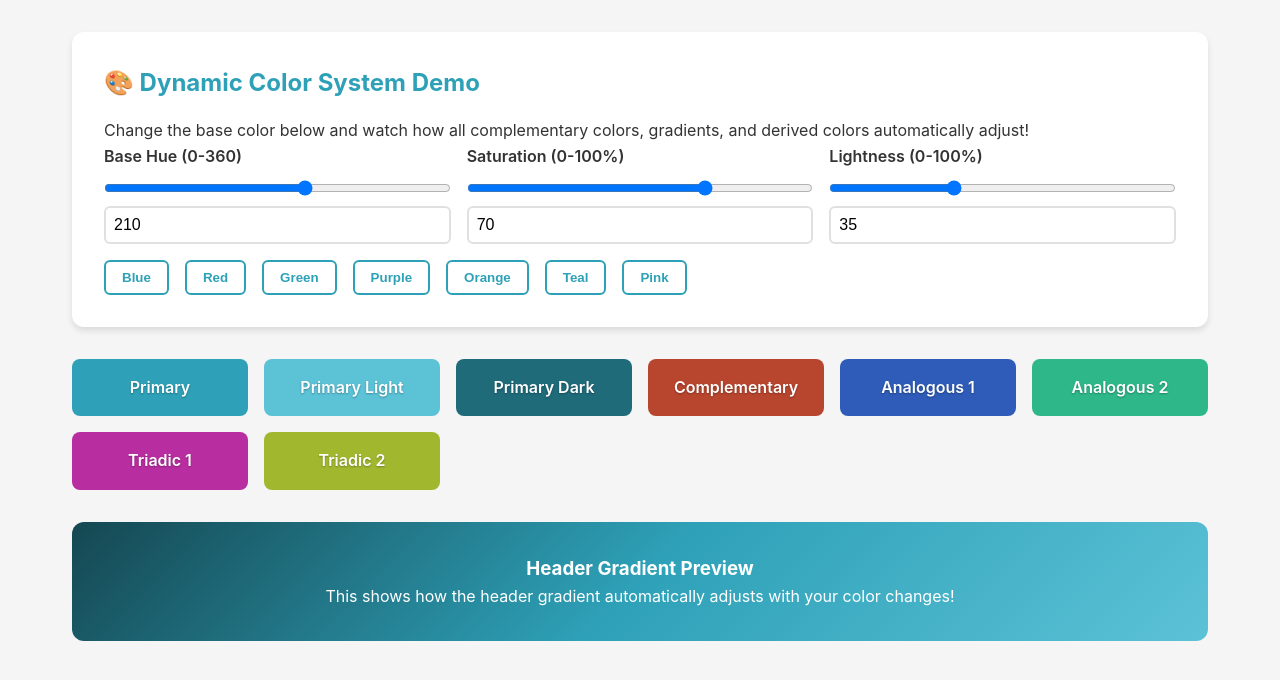
After one commit to onuralpArsln/AINewspaper, a web app: file frontend/color-demo.html in a window 1280 px wide. The commit adds this page. Shown: the top 680 px of the page. Run offline with its HTML, style and script files only (its server is not run), Linux system fonts and the light colour scheme.

Commit message:
color picker added

```diff
--- /dev/null
+++ b/frontend/color-demo.html
@@ -0,0 +1,236 @@
+<!DOCTYPE html>
+<html lang="en">
+
+<head>
+    <meta charset="UTF-8">
+    <meta name="viewport" content="width=device-width, initial-scale=1.0">
+    <title>Color System Demo - AI Newspaper</title>
+    <link rel="stylesheet" href="./public/css/style.css">
+    <style>
+        .color-demo {
+            padding: 2rem;
+            max-width: 1200px;
+            margin: 0 auto;
+        }
+
+        .color-controls {
+            background: var(--background-secondary);
+            padding: 2rem;
+            border-radius: 12px;
+            box-shadow: 0 4px 6px var(--shadow-color);
+            margin-bottom: 2rem;
+        }
+
+        .color-controls h2 {
+            color: var(--primary-color);
+            margin-bottom: 1rem;
+        }
+
+        .color-inputs {
+            display: grid;
+            grid-template-columns: repeat(auto-fit, minmax(200px, 1fr));
+            gap: 1rem;
+            margin-bottom: 1rem;
+        }
+
+        .color-input {
+            display: flex;
+            flex-direction: column;
+            gap: 0.5rem;
+        }
+
+        .color-input label {
+            font-weight: 600;
+            color: var(--text-primary);
+        }
+
+        .color-input input {
+            padding: 0.5rem;
+            border: 2px solid var(--border-color);
+            border-radius: 6px;
+            font-size: 1rem;
+        }
+
+        .color-input input[type="range"] {
+            padding: 0;
+        }
+
+        .color-palette {
+            display: grid;
+            grid-template-columns: repeat(auto-fit, minmax(150px, 1fr));
+            gap: 1rem;
+            margin-top: 2rem;
+        }
+
+        .color-swatch {
+            text-align: center;
+            padding: 1rem;
+            border-radius: 8px;
+            color: white;
+            font-weight: 600;
+            text-shadow: 0 1px 2px rgba(0, 0, 0, 0.3);
+        }
+
+        .primary {
+            background: var(--primary-color);
+        }
+
+        .primary-light {
+            background: var(--primary-light);
+        }
+
+        .primary-dark {
+            background: var(--primary-dark);
+        }
+
+        .complementary {
+            background: var(--complementary-color);
+        }
+
+        .analogous-1 {
+            background: var(--analogous-1);
+        }
+
+        .analogous-2 {
+            background: var(--analogous-2);
+        }
+
+        .triadic-1 {
+            background: var(--triadic-1);
+        }
+
+        .triadic-2 {
+            background: var(--triadic-2);
+        }
+
+        .preset-buttons {
+            display: flex;
+            gap: 1rem;
+            flex-wrap: wrap;
+            margin-top: 1rem;
+        }
+
+        .preset-btn {
+            padding: 0.5rem 1rem;
+            border: 2px solid var(--primary-color);
+            background: transparent;
+            color: var(--primary-color);
+            border-radius: 6px;
+            cursor: pointer;
+            font-weight: 600;
+            transition: all 0.3s ease;
+        }
+
+        .preset-btn:hover {
+            background: var(--primary-color);
+            color: white;
+        }
+    </style>
+</head>
+
+<body>
+    <div class="color-demo">
+        <div class="color-controls">
+            <h2>🎨 Dynamic Color System Demo</h2>
+            <p>Change the base color below and watch how all complementary colors, gradients, and derived colors
+                automatically adjust!</p>
+
+            <div class="color-inputs">
+                <div class="color-input">
+                    <label for="hue">Base Hue (0-360)</label>
+                    <input type="range" id="hue" min="0" max="360" value="210">
+                    <input type="number" id="hueValue" min="0" max="360" value="210">
+                </div>
+                <div class="color-input">
+                    <label for="saturation">Saturation (0-100%)</label>
+                    <input type="range" id="saturation" min="0" max="100" value="70">
+                    <input type="number" id="saturationValue" min="0" max="100" value="70">
+                </div>
+                <div class="color-input">
+                    <label for="lightness">Lightness (0-100%)</label>
+                    <input type="range" id="lightness" min="0" max="100" value="35">
+                    <input type="number" id="lightnessValue" min="0" max="100" value="35">
+                </div>
+            </div>
+
+            <div class="preset-buttons">
+                <button class="preset-btn" onclick="setPreset(210, 70, 35)">Blue</button>
+                <button class="preset-btn" onclick="setPreset(0, 70, 35)">Red</button>
+                <button class="preset-btn" onclick="setPreset(120, 70, 35)">Green</button>
+                <button class="preset-btn" onclick="setPreset(270, 70, 35)">Purple</button>
+                <button class="preset-btn" onclick="setPreset(30, 70, 35)">Orange</button>
+                <button class="preset-btn" onclick="setPreset(180, 70, 35)">Teal</button>
+                <button class="preset-btn" onclick="setPreset(330, 70, 35)">Pink</button>
+            </div>
+        </div>
+
+        <div class="color-palette">
+            <div class="color-swatch primary">Primary</div>
+            <div class="color-swatch primary-light">Primary Light</div>
+            <div class="color-swatch primary-dark">Primary Dark</div>
+            <div class="color-swatch complementary">Complementary</div>
+            <div class="color-swatch analogous-1">Analogous 1</div>
+            <div class="color-swatch analogous-2">Analogous 2</div>
+            <div class="color-swatch triadic-1">Triadic 1</div>
+            <div class="color-swatch triadic-2">Triadic 2</div>
+        </div>
+
+        <div
+            style="margin-top: 2rem; padding: 2rem; background: var(--gradient-header); border-radius: 12px; color: white; text-align: center;">
+            <h3>Header Gradient Preview</h3>
+            <p>This shows how the header gradient automatically adjusts with your color changes!</p>
+        </div>
+    </div>
+
+    <script>
+        const hueSlider = document.getElementById('hue');
+        const hueValue = document.getElementById('hueValue');
+        const saturationSlider = document.getElementById('saturation');
+        const saturationValue = document.getElementById('saturationValue');
+        const lightnessSlider = document.getElementById('lightness');
+        const lightnessValue = document.getElementById('lightnessValue');
+
+        function updateColor() {
+            const hue = hueSlider.value;
+            const saturation = saturationSlider.value;
+            const lightness = lightnessSlider.value;
+
+            hueValue.value = hue;
+            saturationValue.value = saturation;
+            lightnessValue.value = lightness;
+
+            document.documentElement.style.setProperty('--base-hue', hue);
+            document.documentElement.style.setProperty('--base-saturation', saturation + '%');
+            document.documentElement.style.setProperty('--base-lightness', lightness + '%');
+        }
+
+        function setPreset(hue, saturation, lightness) {
+            hueSlider.value = hue;
+            saturationSlider.value = saturation;
+            lightnessSlider.value = lightness;
+            updateColor();
+        }
+
+        // Event listeners
+        hueSlider.addEventListener('input', updateColor);
+        saturationSlider.addEventListener('input', updateColor);
+        lightnessSlider.addEventListener('input', updateColor);
+
+        hueValue.addEventListener('input', function () {
+            hueSlider.value = this.value;
+            updateColor();
+        });
+
+        saturationValue.addEventListener('input', function () {
+            saturationSlider.value = this.value;
+            updateColor();
+        });
+
+        lightnessValue.addEventListener('input', function () {
+            lightnessSlider.value = this.value;
+            updateColor();
+        });
+    </script>
+</body>
+
+</html>
--- a/frontend/public/css/style.css
+++ b/frontend/public/css/style.css
@@ -1,3 +1,157 @@
+/*
+ * CSS Custom Properties - Dynamic Color System
+ *
+ * To change the entire theme color:
+ * 1. Change the --base-hue value (0-360) to any color you want
+ * 2. All complementary colors, gradients, and derived colors will automatically adjust
+ *
+ * Color Examples:
+ * - Blue: 210 (current)
+ * - Red: 0
+ * - Green: 120
+ * - Purple: 270
+ * - Orange: 30
+ * - Teal: 180
+ * - Pink: 330
+ *
+ * You can also adjust --base-saturation and --base-lightness for fine-tuning
+ */
+:root {
+  /* Base Color - Change this to change the entire theme */
+  --base-hue: 190; /* Blue hue - change this value (0-360) to change base color */
+  --base-saturation: 60%;
+  --base-lightness: 45%;
+
+  /* Primary Colors */
+  --primary-color: hsl(
+    var(--base-hue),
+    var(--base-saturation),
+    var(--base-lightness)
+  );
+  --primary-light: hsl(
+    var(--base-hue),
+    var(--base-saturation),
+    calc(var(--base-lightness) + 15%)
+  );
+  --primary-dark: hsl(
+    var(--base-hue),
+    var(--base-saturation),
+    calc(var(--base-lightness) - 15%)
+  );
+  --primary-lighter: hsl(
+    var(--base-hue),
+    var(--base-saturation),
+    calc(var(--base-lightness) + 25%)
+  );
+  --primary-darker: hsl(
+    var(--base-hue),
+    var(--base-saturation),
+    calc(var(--base-lightness) - 25%)
+  );
+
+  /* Complementary Colors */
+  --complementary-hue: calc(var(--base-hue) + 180);
+  --complementary-color: hsl(
+    var(--complementary-hue),
+    var(--base-saturation),
+    var(--base-lightness)
+  );
+  --complementary-light: hsl(
+    var(--complementary-hue),
+    var(--base-saturation),
+    calc(var(--base-lightness) + 15%)
+  );
+  --complementary-dark: hsl(
+    var(--complementary-hue),
+    var(--base-saturation),
+    calc(var(--base-lightness) - 15%)
+  );
+
+  /* Analogous Colors (adjacent on color wheel) */
+  --analogous-1-hue: calc(var(--base-hue) + 30);
+  --analogous-2-hue: calc(var(--base-hue) - 30);
+  --analogous-1: hsl(
+    var(--analogous-1-hue),
+    var(--base-saturation),
+    var(--base-lightness)
+  );
+  --analogous-2: hsl(
+    var(--analogous-2-hue),
+    var(--base-saturation),
+    var(--base-lightness)
+  );
+
+  /* Triadic Colors */
+  --triadic-1-hue: calc(var(--base-hue) + 120);
+  --triadic-2-hue: calc(var(--base-hue) + 240);
+  --triadic-1: hsl(
+    var(--triadic-1-hue),
+    var(--base-saturation),
+    var(--base-lightness)
+  );
+  --triadic-2: hsl(
+    var(--triadic-2-hue),
+    var(--base-saturation),
+    var(--base-lightness)
+  );
+
+  /* Neutral Colors */
+  --text-primary: #333;
+  --text-secondary: #666;
+  --text-muted: #555;
+  --background-primary: #f5f5f5;
+  --background-secondary: white;
+  --background-muted: #f8f9fa;
+  --border-color: #e0e0e0;
+  --shadow-color: rgba(0, 0, 0, 0.1);
+  --shadow-color-dark: rgba(0, 0, 0, 0.2);
+
+  /* Transparent Colors */
+  --primary-alpha-10: hsl(
+    var(--base-hue),
+    var(--base-saturation),
+    var(--base-lightness),
+    0.1
+  );
+  --primary-alpha-20: hsl(
+    var(--base-hue),
+    var(--base-saturation),
+    var(--base-lightness),
+    0.2
+  );
+  --primary-alpha-30: hsl(
+    var(--base-hue),
+    var(--base-saturation),
+    var(--base-lightness),
+    0.3
+  );
+  --primary-alpha-50: hsl(
+    var(--base-hue),
+    var(--base-saturation),
+    var(--base-lightness),
+    0.5
+  );
+
+  /* Gradients */
+  --gradient-primary: linear-gradient(
+    135deg,
+    var(--primary-darker) 0%,
+    var(--primary-color) 50%,
+    var(--primary-light) 100%
+  );
+  --gradient-header: linear-gradient(
+    135deg,
+    var(--primary-darker) 0%,
+    var(--primary-color) 50%,
+    var(--primary-light) 100%
+  );
+  --gradient-nav: linear-gradient(
+    135deg,
+    var(--primary-alpha-20) 0%,
+    var(--primary-alpha-10) 100%
+  );
+}
+
 /* Reset and Base Styles */
 * {
   margin: 0;
@@ -9,8 +163,8 @@ body {
   font-family: -apple-system, BlinkMacSystemFont, "Segoe UI", Roboto, Oxygen,
     Ubuntu, Cantarell, sans-serif;
   line-height: 1.6;
-  color: #333;
-  background-color: #f5f5f5;
+  color: var(--text-primary);
+  background-color: var(--background-primary);
 }
 
 .container {
```
Also changed, not shown: other parts of frontend/public/css/style.css (+38 -38 lines).
